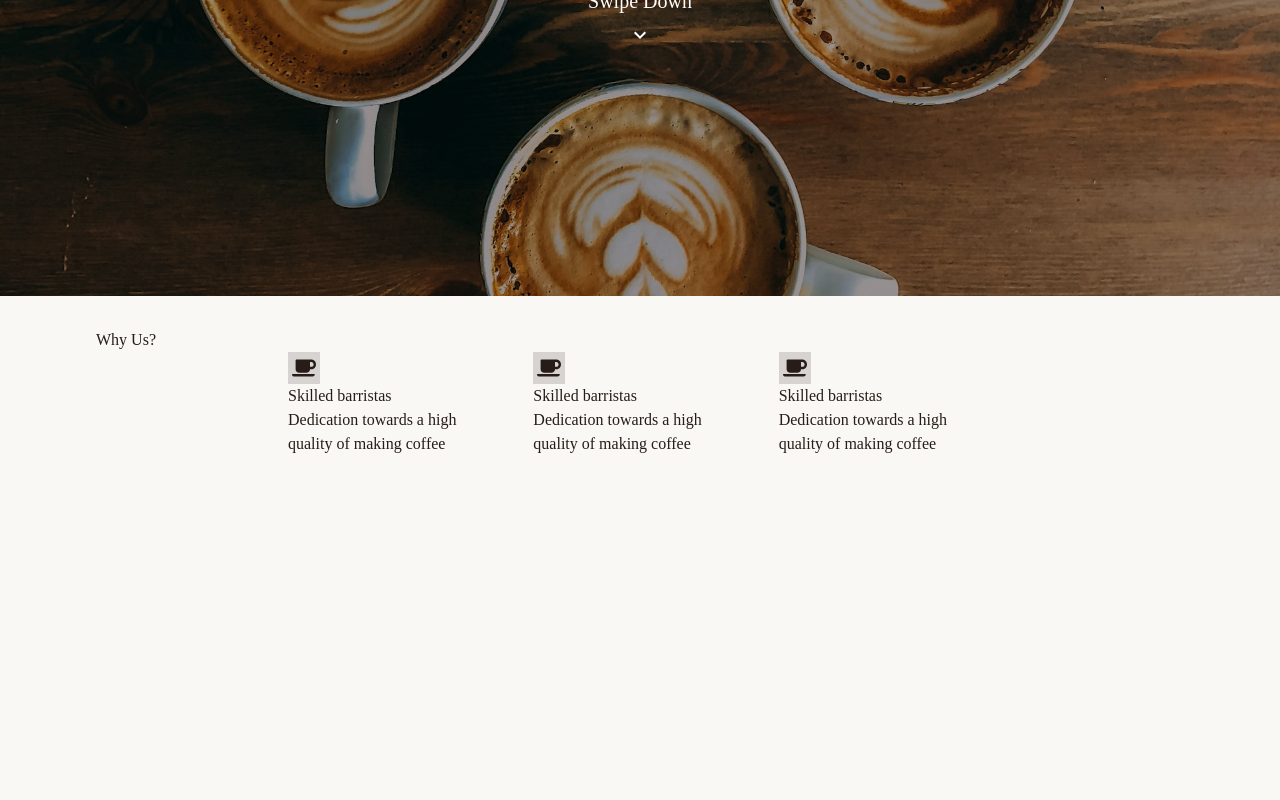
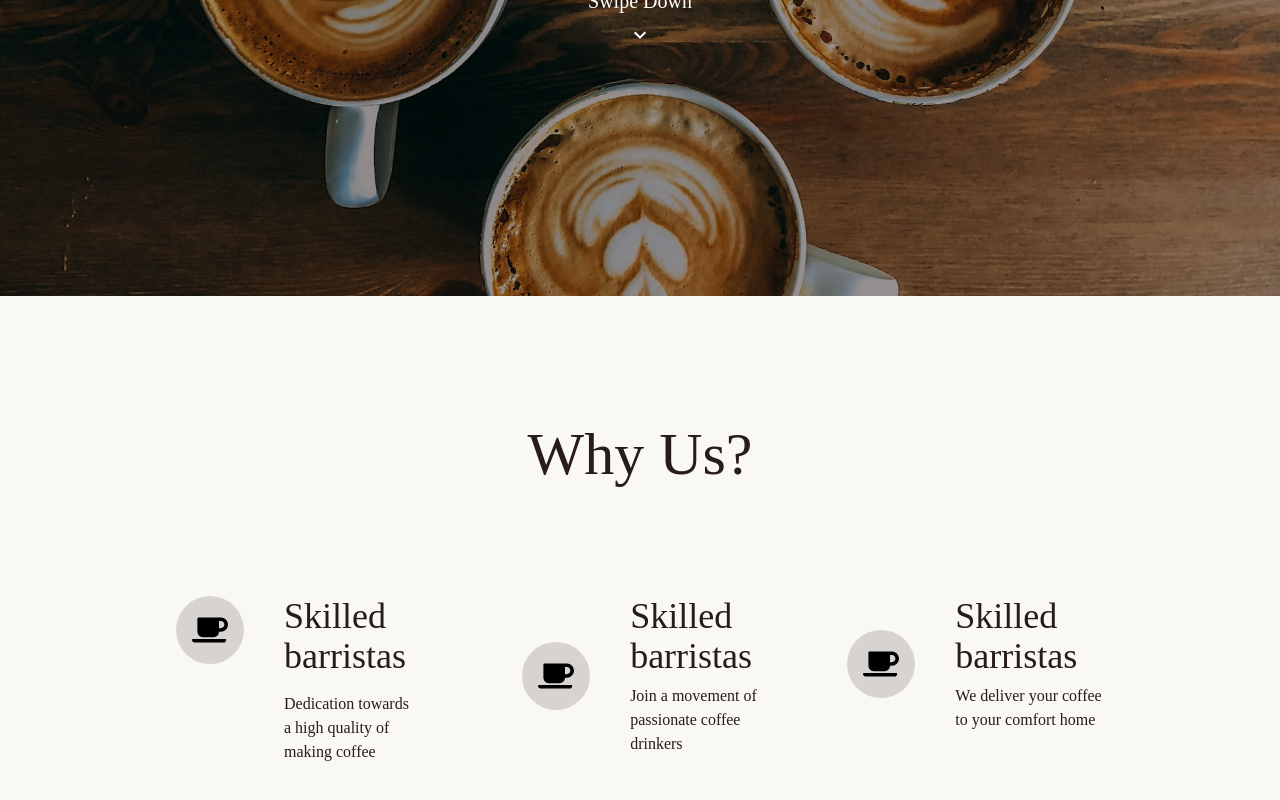
Before and after one commit to DarkoM996/coffeebar-website, a React (Vite) app: page /about in a window 1280 px wide. Shown: the part 504-1304 px from the top of the page. Built offline with nearby package versions, Linux system fonts and the light colour scheme; a web font is replaced by a local one.

Commit message:
design adjustment

```diff
--- a/src/components/aboutpage-components/AboutWhyUsSection.tsx
+++ b/src/components/aboutpage-components/AboutWhyUsSection.tsx
@@ -2,36 +2,44 @@ import { FaCoffee } from "react-icons/fa";
 
 const AboutWhyUsSection = () => {
   return (
-    <section className="max-w-screen-3xl mx-auto w-full h-screen relative px-6 py-8 lg:px-24">
-      <div>
-        <div>
-          <h2>Why Us?</h2>
+    <section className="max-w-screen-3xl mx-auto w-full h-screen relative px-6 py-8 lg:px-16 lg:py-24">
+      <div className="flex flex-col justify-center items-center gap-6 md:gap-12 lg:gap-20">
+        <div className="py-8">
+          <h2 className="text-3xl md:text-4xl lg:text-6xl">Why Us?</h2>
         </div>
         {/* Container with icons and text */}
-        <div className="grid grid-cols-1 md:grid-cols-2 lg:grid-cols-3 gap-6 lg:gap-8 lg:px-48">
+        <div className="flex flex-col md:flex-row justify-center items-start w-full h-full gap-6 md:gap-8 lg:gap-16 lg:px-28">
           {/* Stuff #1 */}
-          <div>
-            <div className="w-[32px] h-[32px] bg-stone-300 flex flex-col justify-center items-center text-2xl">
-              <FaCoffee />
+          <div className="flex flex-row justify-center items-start gap-4 md:gap-6 lg:gap-10">
+            <div className=" bg-stone-300 rounded-full flex flex-col justify-center items-start text-2xl p-4">
+              <FaCoffee className="text-4xl text-black" />
             </div>
-            <h4>Skilled barristas</h4>
-            <p>Dedication towards a high quality of making coffee</p>
+            <div className="flex flex-col justify-center items-start gap-4">
+              <h4 className="text-2xl md:text-4xl w-full">Skilled barristas</h4>
+              <p className="lg:w-3/4">
+                Dedication towards a high quality of making coffee
+              </p>
+            </div>
           </div>
           {/* Stuff #1 */}
-          <div>
-            <div className="w-[32px] h-[32px] bg-stone-300 flex flex-col justify-center items-center text-2xl">
-              <FaCoffee />
+          <div className="flex flex-row justify-center items-center gap-4 md:gap-6 lg:gap-10">
+            <div className=" bg-stone-300 rounded-full flex flex-col justify-center items-center text-2xl p-4">
+              <FaCoffee className="text-4xl text-black" />
             </div>
-            <h4>Skilled barristas</h4>
-            <p>Dedication towards a high quality of making coffee</p>
+            <div className="flex flex-col justify-center items-start gap-2">
+              <h4 className="text-2xl md:text-4xl w-full">Skilled barristas</h4>
+              <p>Join a movement of passionate coffee drinkers</p>
+            </div>
           </div>
           {/* Stuff #1 */}
-          <div>
-            <div className="w-[32px] h-[32px] bg-stone-300 flex flex-col justify-center items-center text-2xl">
-              <FaCoffee />
+          <div className="flex flex-row justify-center items-center gap-4 md:gap-6 lg:gap-10">
+            <div className=" bg-stone-300 rounded-full flex flex-col justify-center items-center text-2xl p-4">
+              <FaCoffee className="text-4xl text-black" />
             </div>
-            <h4>Skilled barristas</h4>
-            <p>Dedication towards a high quality of making coffee</p>
+            <div className="flex flex-col justify-center items-start gap-2">
+              <h4 className="text-2xl md:text-4xl w-full">Skilled barristas</h4>
+              <p>We deliver your coffee to your comfort home</p>
+            </div>
           </div>
         </div>
       </div>
```
